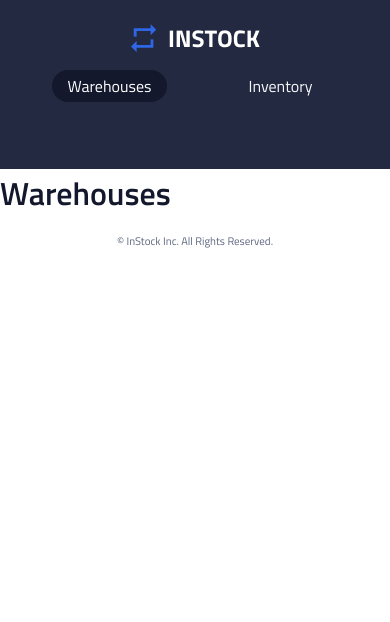
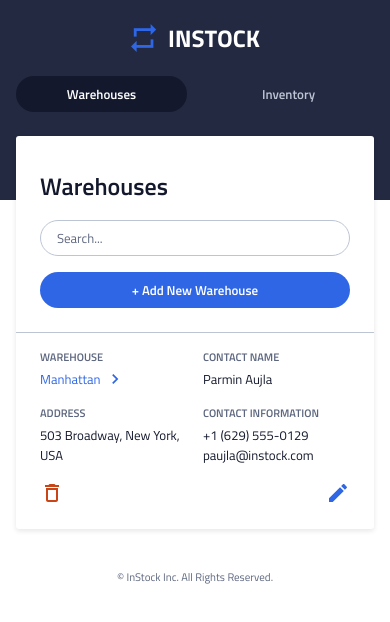
Before and after one commit to humairatasnim/instock-mont-blanc, a React (Vite) app: page / in a window 390 px wide. Shown: the top 622 px of the page. Built offline with nearby package versions, Linux system fonts and the light colour scheme.

Commit message:
set up warehouse listings frontend with mobile styles

```diff
--- a/src/components/Footer/Footer.jsx
+++ b/src/components/Footer/Footer.jsx
@@ -3,7 +3,7 @@ import "./Footer.scss";
 function Footer() {
 
   return (
-    <footer className="container">
+    <footer className="footer">
       <div className="body-small">© InStock Inc. All Rights Reserved.</div>
     </footer>
   )
--- a/src/components/Footer/Footer.scss
+++ b/src/components/Footer/Footer.scss
@@ -1,6 +1,9 @@
 @use "../../styles/partials/variables" as *;
 @use "../../styles/partials/mixins" as *;
 
+.footer {
+  padding: 2.5rem;
+}
 
 .body-small {
     color: $slate;
--- a/src/components/Header/Header.jsx
+++ b/src/components/Header/Header.jsx
@@ -1,20 +1,38 @@
 import "./Header.scss";
-import logo from "/src/assets/logo/InStock-Logo_1x.png";
+import logo from "/src/assets/logo/InStock-Logo_2x.png";
 import { NavLink, Link } from "react-router-dom";
 
 function Header() {
   return (
-    <>
-    <header>
+    <header className="header">
+      <div className="header__logo">
+        <Link to="/" className="header__link">
+          <img src={logo} alt="InStock logo" className="header__image" />
+        </Link>
+      </div>
       <nav className="nav">
-        <div className="nav__logo-container"><Link to='/' className="nav__logo-link" ><img src={logo} alt="websise logo" className="nav__logo" /></Link></div>
         <ul className="nav__list">
-          <li className="nav__list-item"><NavLink to ='/' className="nav__list-link">Warehouses</NavLink></li>
-          <li className="nav__list-item"><NavLink to ='/inventory' className="nav__list-link">Inventory</NavLink></li>
+          <li className="nav__item">
+            <NavLink
+              to="/"
+              className="nav__link"
+              activeclassname="nav__link--active"
+            >
+              Warehouses
+            </NavLink>
+          </li>
+          <li className="nav__item">
+            <NavLink
+              to="/inventory"
+              className="nav__link"
+              activeclassname="nav__link--active"
+            >
+              Inventory
+            </NavLink>
+          </li>
         </ul>
       </nav>
     </header>
-    </>
   );
 }
 
--- a/src/components/Header/Header.scss
+++ b/src/components/Header/Header.scss
@@ -1,58 +1,71 @@
 @use "../../styles/partials/variables" as *;
 @use "../../styles/partials/mixins" as *;
+@use "../../styles/partials/global";
 
-.nav {
+.header {
+  background-color: $graphite;
   display: flex;
   flex-direction: column;
-  align-items: center;
-  background-color: $graphite;
-  padding: 1.5rem;
-  height: 20vh;
+  padding: 1.5rem 1rem;
+  gap: 1.5rem;
+
   @include tablet {
-    display: flex;
-    height: 12vh;
-    padding: 0 32px;
     flex-direction: row;
     justify-content: space-between;
     align-items: center;
+    padding: 2rem;
   }
+
   @include desktop {
-    height: 12vh;
-    padding: 1.5rem 5rem;
+    padding: 2rem 8.125rem;
   }
+
   &__logo {
-    padding-bottom: 1rem;
-    @include tablet {
+    display: flex;
+    justify-content: center;
+    align-items: center;
+  }
+
+  &__link {
+    height: 28px;
+  }
+
+  &__image {
+    max-height: 28px;
+  }
+
+  .nav {
+    &__list {
+      list-style: none;
+      margin: 0;
       padding: 0;
+      display: flex;
+      gap: 1rem;
+
+      @include desktop {
+        gap: 1.5rem;
+      }
     }
-    &-link {
+
+    &__item {
+      flex: 1;
+      display: flex;
+    }
+
+    &__link {
+      @extend .button;
+      color: $cloud;
       text-decoration: none;
-      list-style: none;
-    }
-  }
-  &__list {
-    display: flex;
-    flex-direction: row;
-    align-items: center;
-    list-style: none;
-    width: 100%;
-    justify-content: space-between;
-    @include tablet {
-      width: 30%;
-    }
-    &-item {
-      width: 100%;
-      text-align: center;
-    }
-    &-link {
-      text-decoration: none;
-      color: $light-grey;
+
+      &:hover {
+        text-decoration: underline;
+      }
+
+      &.active {
+        background-color: $instock-black;
+        color: $white;
+        text-decoration: none;
+      }
     }
   }
 }
-.active {
-  color: $white;
-  background-color: $instock-black;
-  border-radius: 1.25rem;
-  padding: 0.25rem 1rem;
-}
--- a/src/pages/Warehouses/Warehouses.jsx
+++ b/src/pages/Warehouses/Warehouses.jsx
@@ -1,10 +1,79 @@
+import { NavLink } from "react-router-dom";
+import chevronIcon from "../../assets/icons/chevron_right-24px.svg";
+import deleteIcon from "../../assets/icons/delete_outline-24px.svg";
+import editIcon from "../../assets/icons/edit-24px.svg";
 import "./Warehouses.scss";
 
 function Warehouses() {
   return (
-    <>
-      <h1>Warehouses</h1>
-    </>
+    <main className="container">
+      <section className="panel">
+
+        <div className="panel__header">
+          <h1 className="panel__title">Warehouses</h1>
+          <input
+            className="form__input panel__search"
+            type="text"
+            id="name"
+            name="name"
+            placeholder="Search..."
+          />
+          <button className="button button-primary panel__button">
+            + Add New Warehouse
+          </button>
+        </div>
+
+        <div className="panel__body">
+
+          <div className="table__row">
+
+            <div className="table__info">
+              <div className="table__column">
+                <div className="table__content-group">
+                  <h2 className="table-header">Warehouse</h2>
+                  <NavLink to="" className="link table-body">
+                    <span className="link__text">Manhattan</span>
+                    <img
+                      src={chevronIcon}
+                      alt="Chevron icon"
+                      className="link__icon"
+                    />
+                  </NavLink>
+                </div>
+                <div className="table__content-group">
+                  <h2 className="table-header">Address</h2>
+                  <div className="table-body">503 Broadway, New York, USA</div>
+                </div>
+              </div>
+              <div className="table__column">
+                <div className="table__content-group">
+                  <h2 className="table-header">Contact Name</h2>
+                  <div className="table-body">Parmin Aujla</div>
+                </div>
+                <div className="table__content-group">
+                  <h2 className="table-header">Contact Information</h2>
+                  <div className="table-body">
+                    +1 (629) 555-0129 paujla@instock.com
+                  </div>
+                </div>
+              </div>
+            </div>
+
+            <div className="table__actions">
+              <button className="table__actions--delete-btn">
+                <img src={deleteIcon} className="icon" />
+              </button>
+              <button className="table__actions--edit-btn">
+                <img src={editIcon} className="icon" />
+              </button>
+            </div>
+
+          </div>
+
+        </div>
+
+      </section>
+    </main>
   );
 }
 
--- a/src/pages/Warehouses/Warehouses.scss
+++ b/src/pages/Warehouses/Warehouses.scss
@@ -0,0 +1,67 @@
+@use "../../styles/partials/variables" as *;
+@use "../../styles/partials/mixins" as *;
+@use "../../styles/partials/global";
+
+.panel {
+  background-color: $white;
+  border-radius: 3px;
+  box-shadow: 0px 2px 5px 0px rgba(19, 24, 44, 0.1);
+
+  &__header {
+    display: flex;
+    flex-direction: column;
+    gap: 1rem;
+    padding: 2rem 1.5rem 1.5rem;
+    border-bottom: 1px solid $cloud;
+  }
+}
+
+.table {
+  &__row {
+    border-bottom: 1px solid $cloud;
+
+    &:last-child {
+      border: 0;
+    }
+  }
+
+  &__info {
+    padding: 1rem 1.5rem;
+    display: flex;
+    gap: 1rem;
+  }
+
+  &__column {
+    flex: 1;
+    display: flex;
+    flex-direction: column;
+    gap: 1rem;
+  }
+
+  &__content-group {
+    display: flex;
+    flex-direction: column;
+    gap: 0.25rem;
+  }
+
+  &-header {
+    color: $slate;
+  }
+
+  &-body {
+    @extend .body-medium;
+  }
+
+  &__actions {
+    padding: 0rem 1.5rem 1.5rem;
+    display: flex;
+    justify-content: space-between;
+
+    &--delete-btn,
+    &--edit-btn {
+      border: 0;
+      background: none;
+      height: 1.5rem;
+    }
+  }
+}
--- a/src/styles/partials/_global.scss
+++ b/src/styles/partials/_global.scss
@@ -16,6 +16,22 @@ textarea,
 button {
   font-family: "Titillium Web", sans-serif;
   color: $instock-black;
+  background-color: $light-grey;
+}
+
+body {
+  background: linear-gradient(
+    rgba(35, 41, 65, 1) 200px,
+    rgba(255, 255, 255, 1) 200px
+  );
+  min-height: 100vh;
+
+  @include tablet {
+    background: linear-gradient(
+      rgba(35, 41, 65, 1) 196px,
+      rgba(255, 255, 255, 1) 196px
+    );
+  }
 }
 
 img {
@@ -108,7 +124,7 @@ img {
 // Layout
 
 .container {
-  padding: 1rem;
+  padding: 0 1rem;
 
   @include tablet {
     padding: 0 2.25rem;
@@ -132,7 +148,7 @@ img {
   @extend .button-text;
   width: 100%;
   height: 2.25rem;
-  padding: 0 1rem;
+  padding: 0.5rem 1rem;
   border-radius: 1.25rem;
   text-align: center;
   display: flex;
```
